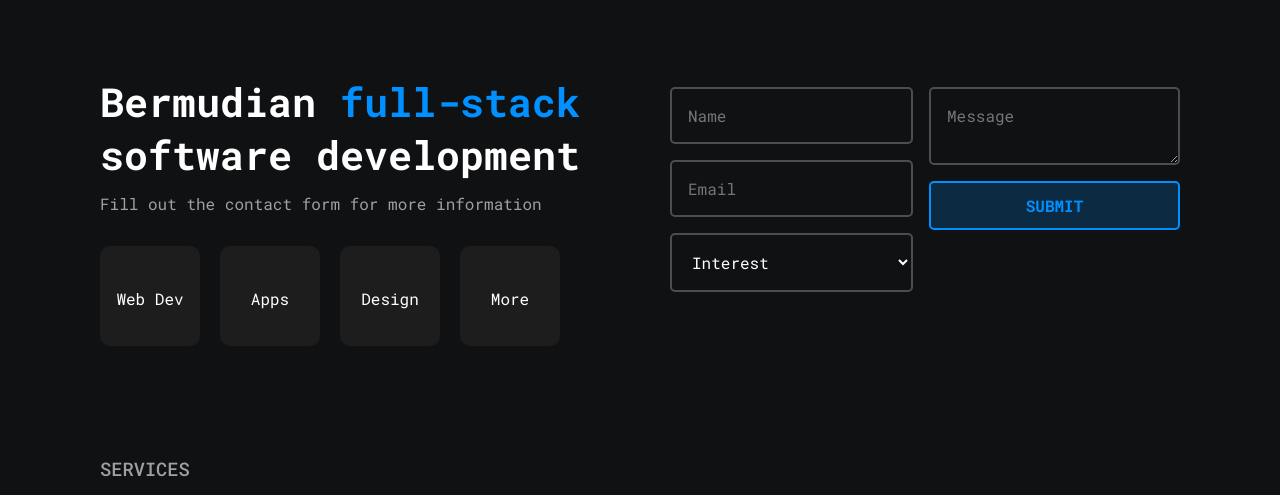
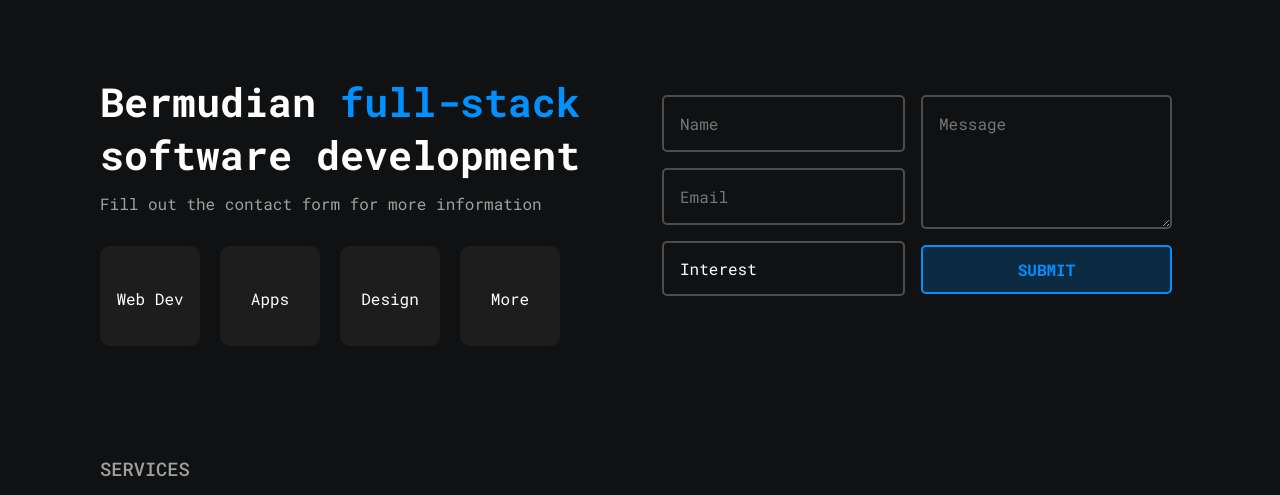
Before and after one commit to gdev-bm/gdev, a Python web app: template app/templates/index.html.j2 in a window 1280 px wide. Shown: the part 99-594 px from the top of the page. Run offline with Jinja, Linux system fonts and the light colour scheme; the template is opened without the code that fills it, so the values that code supplies are empty.

Commit message:
final touches

```diff
--- a/app/static/style.css
+++ b/app/static/style.css
@@ -23,12 +23,14 @@
 	display: flex;
 	flex-direction: row;
 	align-items: center;
+	justify-content: center;
 	transition: 0.2s;
 	text-decoration: none;
 	padding: 12px 16px;
 	border-radius: 5px;
 	color: var(--color-blue);
 	font-weight: 500;
+	text-align: center;
 	background-color: var(--color-blue-20);
 	border: 2px solid var(--color-blue) !important;
 }
@@ -57,6 +59,7 @@
 	font-size: 16px;
 	background-color: transparent;
 	font-family: 'Roboto Mono', monospace;
+	-webkit-appearance: none;
 }
 
 input:focus, textarea:focus, select:focus {
@@ -65,6 +68,22 @@
 
 input[type="submit"] {
 	font-weight: bold;
+}
+
+.select-container {
+	display: flex;
+	position: relative;
+}
+
+.select-container select {
+	flex-grow: 1;
+}
+
+select ~ svg {
+	position: absolute;
+	right: 24px;
+	top: 50%;
+	transform: translateY(-50%);
 }
 
 h1, h2, h3, h4, h5 {
@@ -131,7 +150,7 @@
 }
 
 #logo {
-	margin: 12px 0 12px 10px;
+	margin: 12px 10px;
 	font-size: 24px;
 	font-weight: 600;
 	display: flex;
@@ -201,7 +220,7 @@
 }
 
 #contact input, #contact textarea, #contact select {
-	margin: 0 0 16px 16px;
+	margin: 8px;
 }
 
 #services {
@@ -340,7 +359,11 @@
 	color: var(--color-text2);
 }
 
-@media(max-width: 1000px) {
+footer span:last-child {
+	margin-left: auto;
+}
+
+@media(max-width: 1050px) {
 	#splash-content {
 		text-align: center;
 		width: 100%;
@@ -352,7 +375,7 @@
 	}
 
 	#contact {
-		margin-left: 10px;
+		margin: 32px auto 0 auto;
 	}
 
 	h3 {
@@ -365,7 +388,30 @@
 }
 
 @media(max-width: 525px) {
+	header > .row {
+		flex-direction: column;
+		align-items: center;
+	}
+
+	header .button {
+		margin-left: 10px;
+	}
+
 	#splash {
 		margin-top: 200px;
 	}
+
+	#contact > .row {
+		flex-direction: column;
+	}
+
+	footer {
+		flex-direction: column;
+		align-items: center;
+		text-align: center;
+	}
+
+	footer span:last-child {
+		margin: 16px 0 0 0;
+	}
 }
--- a/app/templates/index.html.j2
+++ b/app/templates/index.html.j2
@@ -53,6 +53,7 @@
 						<div class="col">
 							<input name="name" autocomplete="name" placeholder="Name" value="{{ form.name.data }}" required />
 							<input name="email" type="email" autocomplete="email" placeholder="Email" value="{{ form.email.data }}" required />
+							<div class="select-container">
 								<select name="interest">
 									<option value="" selected disabled hidden>Interest</option>
 									<option value="website">Website</option>
@@ -61,9 +62,11 @@
 									<option value="design">Design</option>
 									<option value="other">Other</option>
 								</select>
+								{{ icon('arrow')|safe }}
+							</div>
 						</div>
 						<div class="col">
-							<textarea name="message" placeholder="Message" required>{{ form.message.data }}</textarea>
+							<textarea name="message" placeholder="Message" style="height: 98px" required>{{ form.message.data }}</textarea>
 							<input type="submit" class="button" value="SUBMIT" />
 						</div>
 					</div>
@@ -169,7 +172,7 @@
 
 			<footer>
 				<span>gdev consulting ltd. &copy; {{ now.year }}</span>
-				<span style="margin-left: auto">Made in Bermuda 🇧🇲</span>
+				<span>Made in Bermuda 🇧🇲</span>
 			</footer>
 		</div>
 	</body>
```
Also changed, not shown: app/static/icons/arrow.svg (added). Lines whose indentation alone changed are shown as unchanged.
